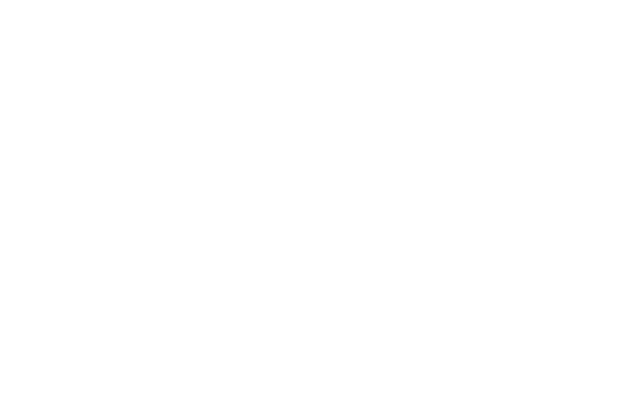
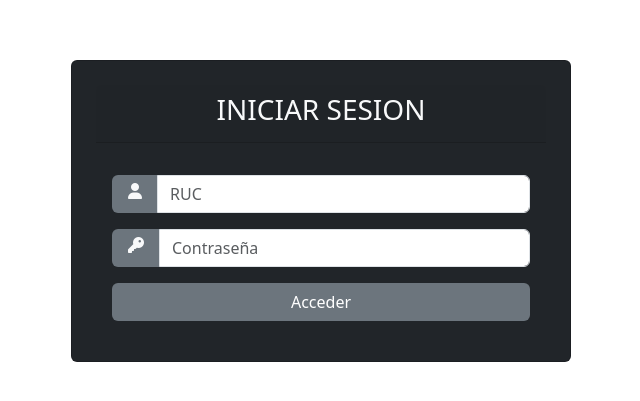
Before and after one commit to Linuxero18/libreta-de-direcciones-web, a React (Vite) app: page /login in a window 1280 px wide. Before the commit this address had no page. Shown: the part 165-566 px from the top of the page, without its empty margins (319-959 px from the left). Built offline with nearby package versions, Linux system fonts and the light colour scheme.

Commit message:
ruta privada definida

```diff
--- a/src/pages/DashboardPage.jsx
+++ b/src/pages/DashboardPage.jsx
@@ -1,5 +1,5 @@
 export default function DashboardPage() {
     return (
-        <h1>DashboardPage</h1>
+        <h1>BIENVENIDO AL BASHBOARD AQUI SE VERAN LOS DATOS DE CLIENTE</h1>
     )
 }
--- a/src/pages/LoginPage.jsx
+++ b/src/pages/LoginPage.jsx
@@ -2,27 +2,26 @@ import 'bootstrap/dist/css/bootstrap.min.css';
 import '@fortawesome/fontawesome-free/css/all.min.css';
 import './estilos/LoginPage.css';
 import React, { useState } from 'react';
+import { useNavigate } from 'react-router-dom';
 
-export default function LoginPage({setToken}) {
-  const [username, setUserName] = useState('');
+export default function LoginPage() {
+  const [ruc, setRuc] = useState('');
   const [password, setPassword] = useState('');
   const [error, setError] = useState('');
+  const { navigate } = useNavigate();
+
 
   const Enviar = async (e) => {
-    e.preventDefault();
-    try{
-      const respuesta = await axios.post('',{
-        username,
-        password,
-      });
-      setToken(respuesta.data.token)
-    } catch {
-      setError("Credenciales incorrectas")
+    const isAuthenticated = true;
+
+    if (isAuthenticated) {
+      navigate("/dashboard");
+    } else {
+      alert("Credenciales incorrectas");
     }
   }
 
-
-    return (
+  return (
       <>
         <div id="template-bg-1">
           <div className="d-flex flex-column min-vh-100 justify-content-center align-items-center">
@@ -36,7 +35,7 @@ export default function LoginPage({setToken}) {
                     <div className="bg-secondary rounded-start">
                       <span className="m-3"><i className="fas fa-user mt-2"></i></span>
                     </div>
-                    <input type="text" className="form-control" placeholder="Usuario" value={username} onChange={(e) => setUserName(e.target.value)} />
+                    <input type="text" className="form-control" placeholder="RUC" value={ruc} onChange={(e) => setRuc(e.target.value)} />
                   </div>
                   <div className="input-group form-group mt-3">
                     <div className="bg-secondary rounded-start">
@@ -46,7 +45,7 @@ export default function LoginPage({setToken}) {
                   </div>
                   {error && <div className="text-danger mt-3">{error}</div>}
                   <div className="form-group mt-3">
-                    <input type="submit" value="Acceder" className="btn bg-secondary float-end text-white w-100" name="login-btn" />
+                    <input type="submit" value="Acceder" className="btn bg-secondary float-end text-white w-100" name="login-btn" onClick={ Enviar } />
                   </div>
                 </form>
               </div>
--- a/src/router/AppRouter.jsx
+++ b/src/router/AppRouter.jsx
@@ -1,15 +1,17 @@
-import { Route, Routes}  from "react-router-dom";
+import { Navigate, Route, Routes}  from "react-router-dom";
 import LoginPage from "../pages/LoginPage";
 import DashboardPage from "../pages/DashboardPage";
 import PrivateRoute from "./PrivateRoute";
 
 export default function AppRouter() {
-    return <>
+    return (
         <Routes>
             <Route index element={<LoginPage/>} />
-            <Route path="dashboard" element={<PrivateRoute>
+            <Route path="/login" element={<LoginPage/>} />
+            <Route path="/dashboard" element={<PrivateRoute>
                 <DashboardPage/>
             </PrivateRoute>} />
+            <Route path="*" element={<Navigate to={"/"}/>}/>
         </Routes>
-    </>;
+    );
 }
--- a/src/router/PrivateRoute.jsx
+++ b/src/router/PrivateRoute.jsx
@@ -1,7 +1,7 @@
-import { useLocation } from "react-router-dom";
+import React from 'react';
+import { Route, Navigate } from "react-router-dom";
 
 export default function PrivateRoute({ children }) {
-  const { state } = useLocation();
-
-  return state?.logged ? children : <Navigate to='/' />
+  const isAuthenticated = true;
+    return isAuthenticated ? children : <Navigate to="/login" />;
 }
```
Also changed, not shown: src/main.jsx (+5 -5 lines), src/pages/exportacion.js (renamed from src/pages/index.js).
